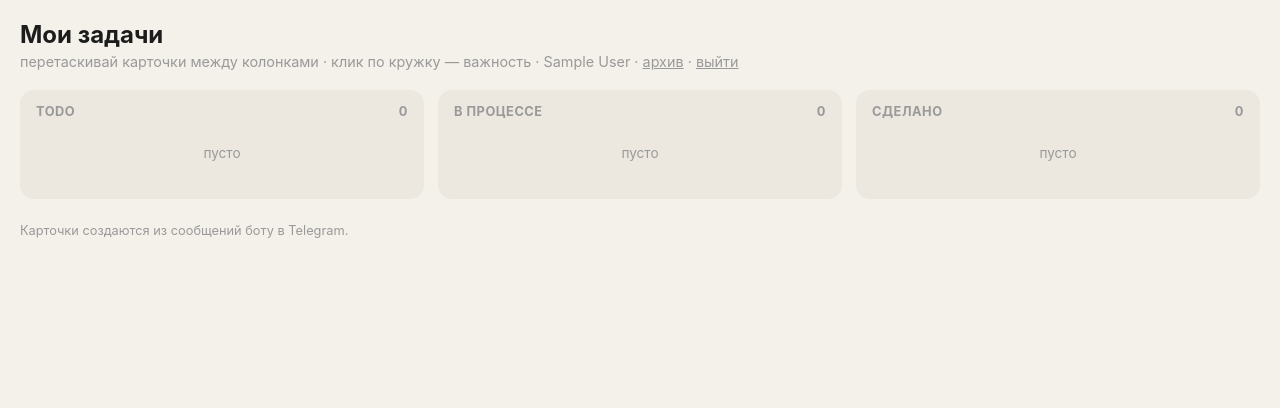
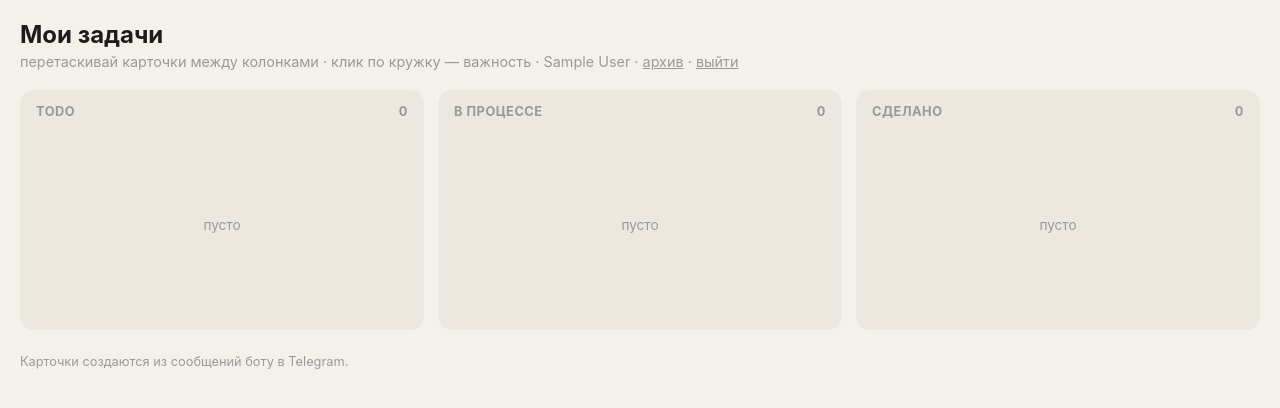
Before and after one commit to boris-virto/thefootnotes.app, a FastAPI app: page / in a window 1280 px wide. Shown: the top 408 px of the page. Run offline with FastAPI, Linux system fonts and the light colour scheme; the visitor is signed in with stand-in values (Sample User, id 1); some libraries are stand-ins or nearby versions.

Commit message:
Kanban: make the whole column a drop target
Cards could only be dropped onto other cards or the "пусто" placeholder because
the drop handlers lived on .col-body (only as tall as its content). Move drop
handling to the entire .col, stretch columns to equal height so empty space is
droppable, and debounce the drag highlight so it no longer flickers over cards.

Co-Authored-By: Claude Opus 4.8 (1M context) <noreply@anthropic.com>

```diff
--- a/app/templates/dashboard.html
+++ b/app/templates/dashboard.html
@@ -16,13 +16,16 @@
     .sub { color: var(--muted); margin: 0 0 20px; font-size: 0.9rem; }
     .sub a { color: inherit; }
 
-    .board { display: flex; gap: 14px; align-items: flex-start; overflow-x: auto; padding-bottom: 8px; }
-    .col { flex: 1 1 0; min-width: 260px; background: var(--col); border-radius: 14px; padding: 10px; }
+    .board { display: flex; gap: 14px; align-items: stretch; overflow-x: auto; padding-bottom: 8px; }
+    .col { flex: 1 1 0; min-width: 260px; min-height: 240px; background: var(--col);
+      border-radius: 14px; padding: 10px; display: flex; flex-direction: column;
+      outline: 2px dashed transparent; outline-offset: -4px; transition: outline-color .12s; }
+    .col.over { outline-color: var(--muted); }
     .col h2 { font-size: 0.8rem; text-transform: uppercase; letter-spacing: .04em;
       color: var(--muted); margin: 4px 6px 10px; display: flex; justify-content: space-between; }
-    .col-body { display: flex; flex-direction: column; gap: 10px; min-height: 60px; border-radius: 10px; }
-    .col-body.over { outline: 2px dashed var(--muted); outline-offset: 2px; }
-    .col-empty { color: var(--muted); font-size: 0.85rem; text-align: center; padding: 16px 0; }
+    .col-body { display: flex; flex-direction: column; gap: 10px; flex: 1 1 auto; border-radius: 10px; }
+    .col-empty { color: var(--muted); font-size: 0.85rem; text-align: center; padding: 16px 0;
+      flex: 1 1 auto; display: flex; align-items: center; justify-content: center; }
 
     .card { background: var(--card); border-radius: 12px; padding: 12px 12px 10px;
       box-shadow: 0 1px 3px rgba(0,0,0,.10); cursor: grab; }
@@ -103,20 +106,27 @@
       card.addEventListener("dragend", () => card.classList.remove("dragging"));
     });
 
-    document.querySelectorAll(".col-body").forEach((col) => {
+    // Дроп-зона — вся колонка целиком (включая заголовок и пустое пространство),
+    // а не только список карточек, чтобы не приходилось целиться в карточки.
+    document.querySelectorAll(".col").forEach((col) => {
+      const body = col.querySelector(".col-body");
       col.addEventListener("dragover", (e) => { e.preventDefault(); col.classList.add("over"); });
-      col.addEventListener("dragleave", () => col.classList.remove("over"));
+      // dragleave срабатывает и при переходе на дочерние элементы — гасим подсветку
+      // только когда курсор реально ушёл за пределы колонки.
+      col.addEventListener("dragleave", (e) => {
+        if (!col.contains(e.relatedTarget)) col.classList.remove("over");
+      });
       col.addEventListener("drop", async (e) => {
         e.preventDefault();
         col.classList.remove("over");
         const id = e.dataTransfer.getData("text/plain");
         const card = document.querySelector(`.card[data-id="${id}"]`);
         if (!card) return;
-        const status = col.dataset.status;
-        if (card.parentElement === col) return; // тот же столбец — ничего не делаем
-        col.appendChild(card); // оптимистично двигаем, затем сохраняем и перерисовываем
-        if (await patch(`/status/${id}`, { status })) location.reload();
-        else location.reload();
+        const status = body.dataset.status;
+        if (card.parentElement === body) return; // та же колонка — ничего не делаем
+        body.appendChild(card); // оптимистично двигаем, затем сохраняем и перерисовываем
+        await patch(`/status/${id}`, { status });
+        location.reload();
       });
     });
 
```
